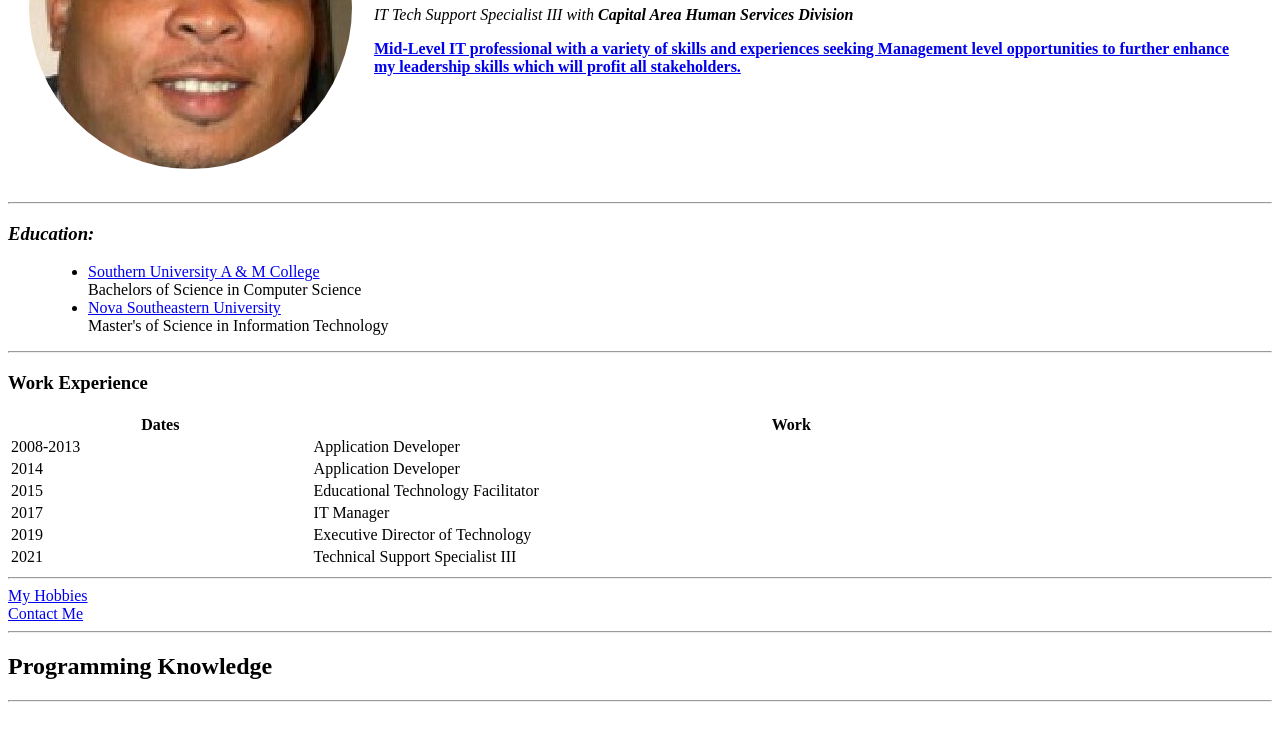
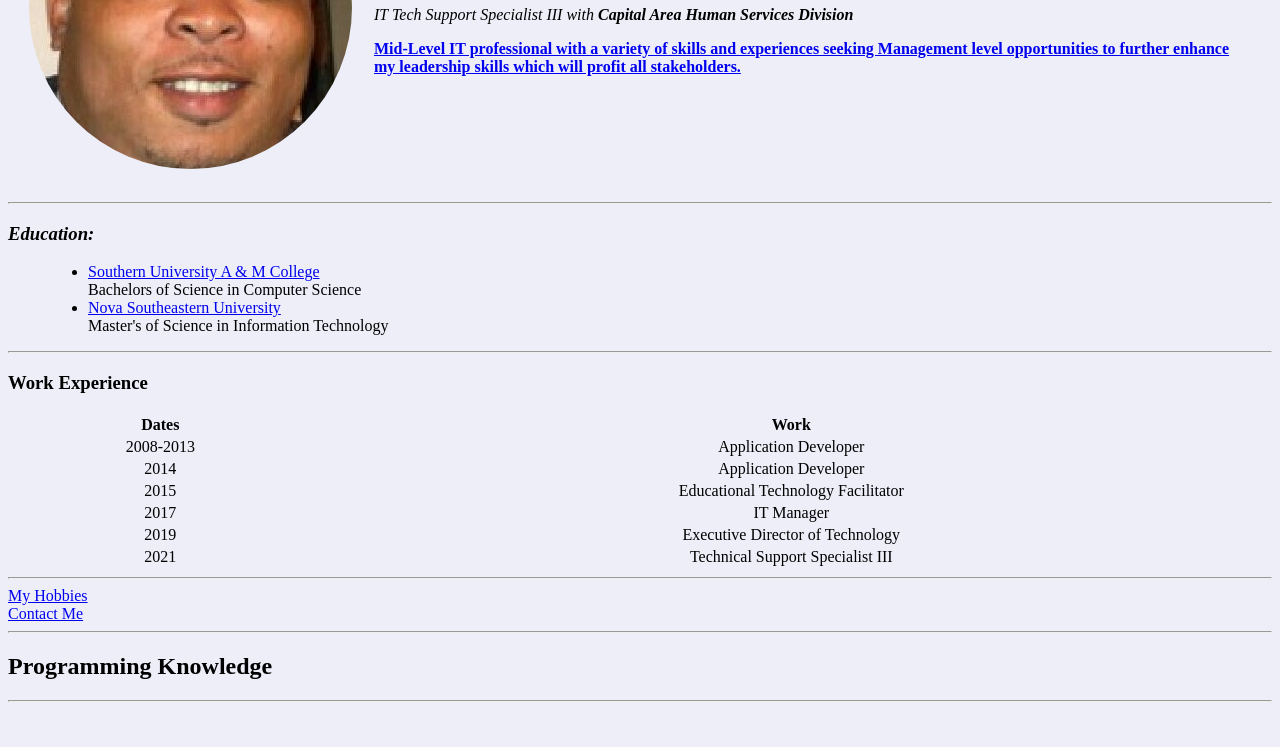
Before and after one commit to joamacker/cv, a plain HTML site: page index.html in a window 1280 px wide. Shown: the part 183-930 px from the top of the page. Drawn offline with Linux system fonts and the light colour scheme.

Commit message:
Updated homepage by centering text in tables

```diff
--- a/index.html
+++ b/index.html
@@ -6,10 +6,10 @@
   <title>Joe Amacker's Personal Site</title>
 </head>
 
-<body>
+<body style="background-color: #edeef7;">
   <table cellspacing="20">
     <tr>
-      <td> <img src="images/JoePic.png" alt="joe profile picture"></td>
+      <td> <img src="images/JoePic.jpeg" alt="joe profile picture"></td>
 
 
       <td>
@@ -54,28 +54,28 @@
       <th>Work</th>
     </tr>
     <tr>
-      <td>2008-2013</td>
-      <td>Application Developer</td>
+      <td style="text-align:center">2008-2013</td>
+      <td style="text-align:center">Application Developer</td>
     </tr>
     <tr>
-      <td>2014</td>
-      <td>Application Developer</td>
+      <td style="text-align:center">2014</td>
+      <td style="text-align:center">Application Developer</td>
     </tr>
     <tr>
-      <td>2015</td>
-      <td>Educational Technology Facilitator</td>
+      <td style="text-align:center">2015</td>
+      <td style="text-align:center">Educational Technology Facilitator</td>
     </tr>
     <tr>
-      <td>2017</td>
-      <td>IT Manager</td>
+      <td style="text-align:center">2017</td>
+      <td style="text-align:center">IT Manager</td>
     </tr>
     <tr>
-      <td>2019</td>
-      <td>Executive Director of Technology</td>
+      <td style="text-align:center">2019</td>
+      <td style="text-align:center">Executive Director of Technology</td>
     </tr>
     <tr>
-      <td>2021</td>
-      <td>Technical Support Specialist III</td>
+      <td style="text-align:center">2021</td>
+      <td style="text-align:center">Technical Support Specialist III</td>
     </tr>
 
   </table>
```
